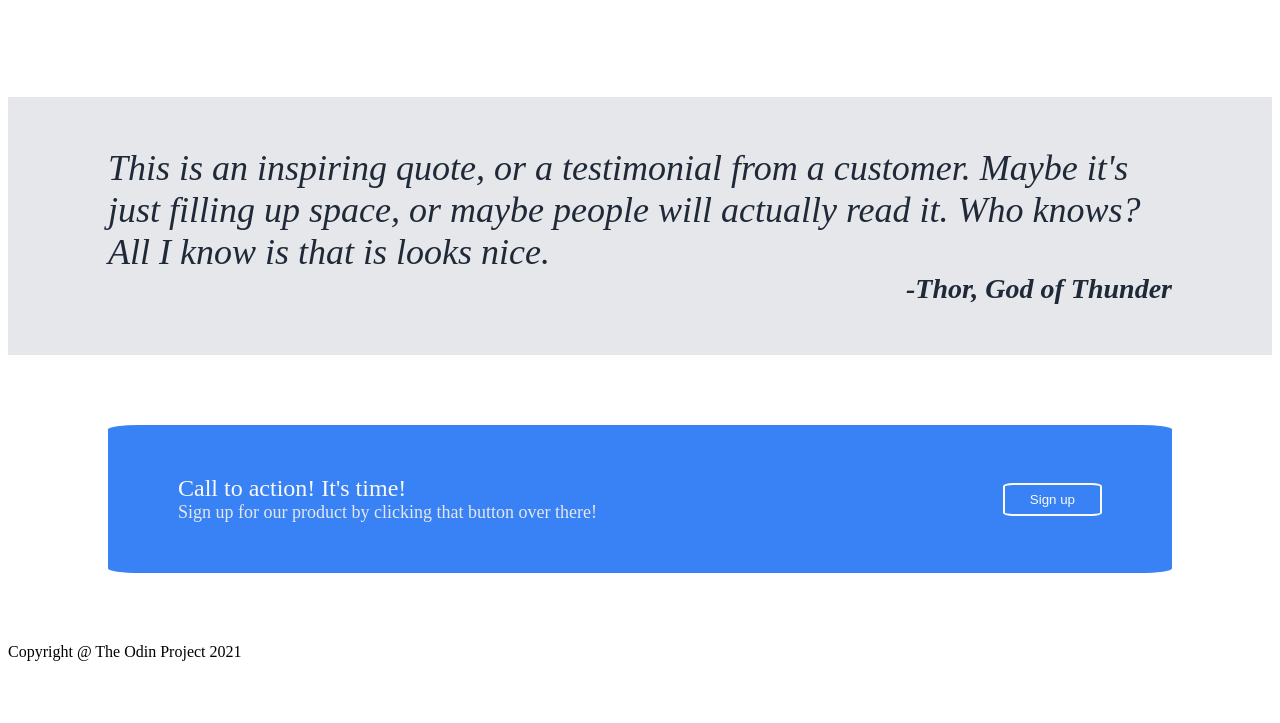
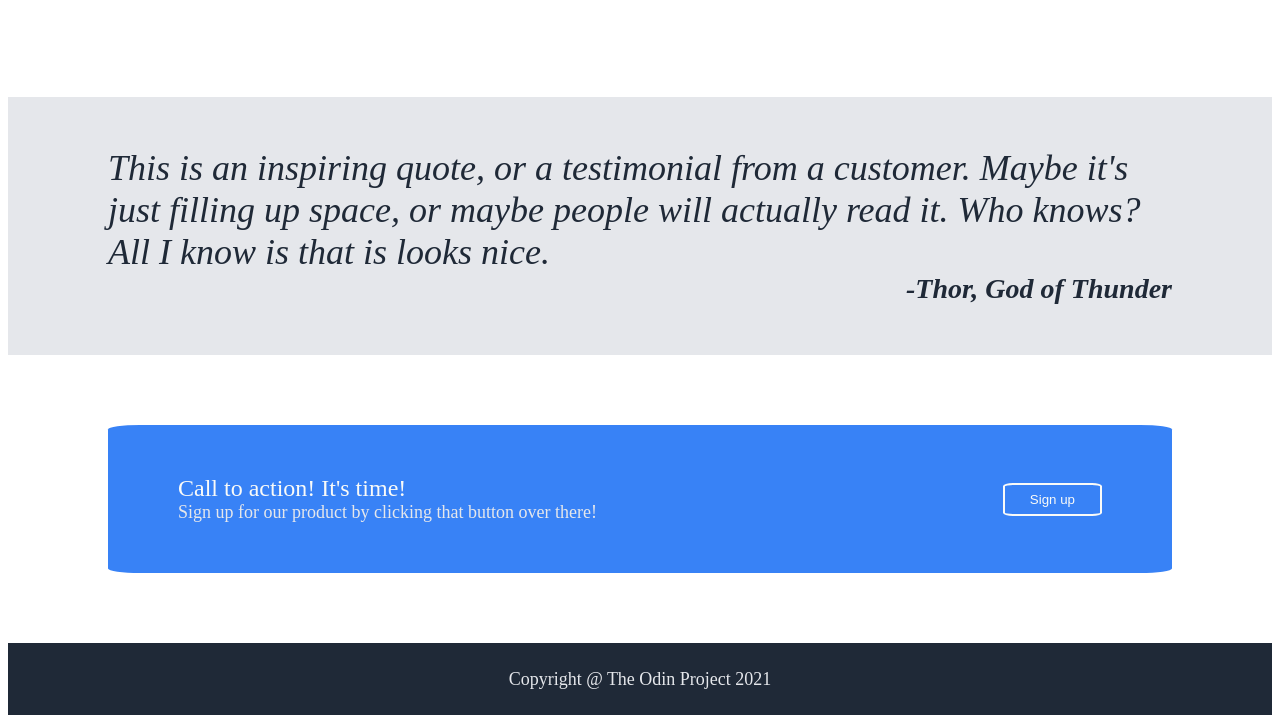
Before and after one commit to ccollins8/odin-landing-page, a plain HTML site: page index.html in a window 1280 px wide. Shown: the part 690-1413 px from the top of the page. Before the commit the page ends 1359 px from the top, so only its background shows below. Drawn offline with Linux system fonts and the light colour scheme.

Commit message:
Add css for footer;

```diff
--- a/style.css
+++ b/style.css
@@ -1,12 +1,15 @@
 
 
-#header {
+#header, #footer {
     height: 72px;
     background-color: #1F2937;
     display: flex;
-    justify-content: space-between;
     align-items: center;
     padding: 0 100px;
+}
+
+#header {
+    justify-content: space-between;
 }
 
 .logo {
@@ -140,3 +143,9 @@ a {
 .section-4 .sign-up {
     border: 2px solid #F9FAF8;
 }
+
+#footer {
+    justify-content: center;
+    color: #E5E7EB;
+    font-size: 18px;
+}
```
